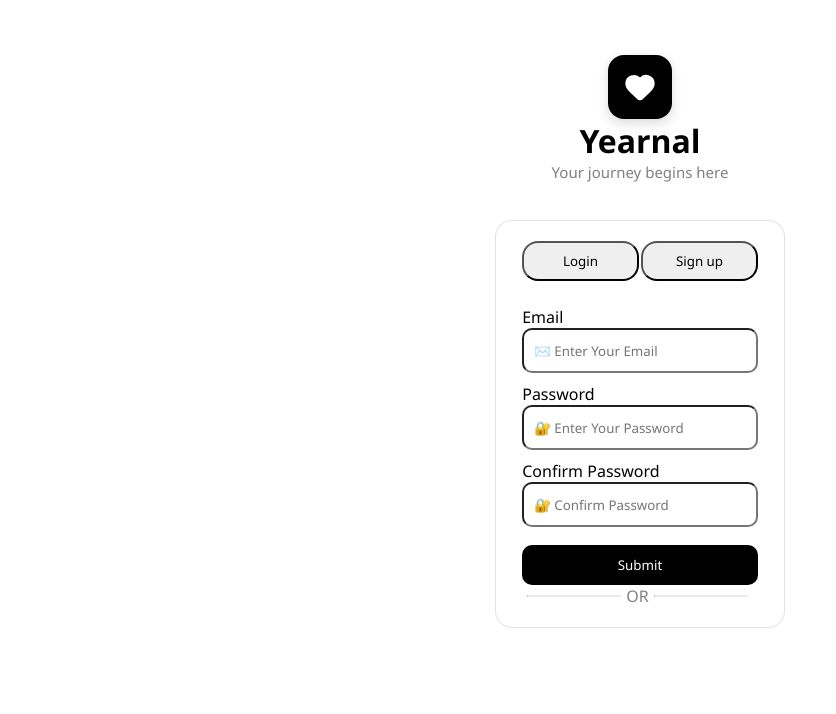
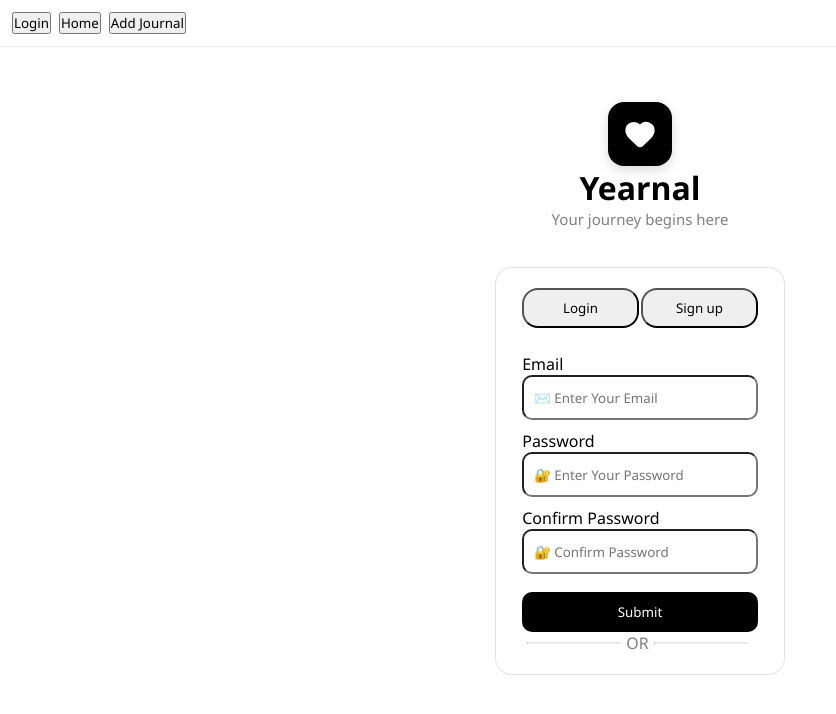
Before and after one commit to mohammedhassan37/Yearnal, a React (Vite) app in the folder client/: page / in a window 1280 px wide. Shown: the top 714 px of the page, without its empty margins (0-836 px from the left). Built offline with nearby package versions, Linux system fonts and the light colour scheme.

Commit message:
Update App.jsx

```diff
--- a/client/src/App.jsx
+++ b/client/src/App.jsx
@@ -1,27 +1,42 @@
-import React, { useState } from "react";
+import { useState } from "react";
 import "./App.css";
 import Login from "./pages/Login.jsx";
 import Home from "./pages/Home.jsx";
 import AddNewJournals from "./pages/AddJournals.jsx";
 
 function App() {
-  const [screen, setScreen] = useState("login");
+  const [page, setPage] = useState("login"); // start on Login
   const [entries, setEntries] = useState([]);
 
   const handleSave = (entry) => {
-    setEntries([...entries, entry]);
+    setEntries((prev) => [...prev, entry]);
+    setPage("home"); // go back home after saving
   };
 
   return (
     <>
-      {screen === "login" && <Login onLoginSuccess={() => setScreen("home")} />}
+      {/* tiny dev nav so you can jump around without logging in */}
+      <div
+        style={{
+          display: "flex",
+          gap: 8,
+          padding: 12,
+          borderBottom: "1px solid #eee",
+        }}
+      >
+        <button onClick={() => setPage("login")}>Login</button>
+        <button onClick={() => setPage("home")}>Home</button>
+        <button onClick={() => setPage("add")}>Add Journal</button>
+      </div>
 
-      {screen === "home" && (
-        <Home entries={entries} onAddNew={() => setScreen("add")} />
+      {page === "login" && <Login onLoginSuccess={() => setPage("home")} />}
+
+      {page === "home" && (
+        <Home entries={entries} onAddNew={() => setPage("add")} />
       )}
 
-      {screen === "add" && (
-        <AddNewJournals onBack={() => setScreen("home")} onSave={handleSave} />
+      {page === "add" && (
+        <AddNewJournals onSave={handleSave} onBack={() => setPage("home")} />
       )}
     </>
   );
```
